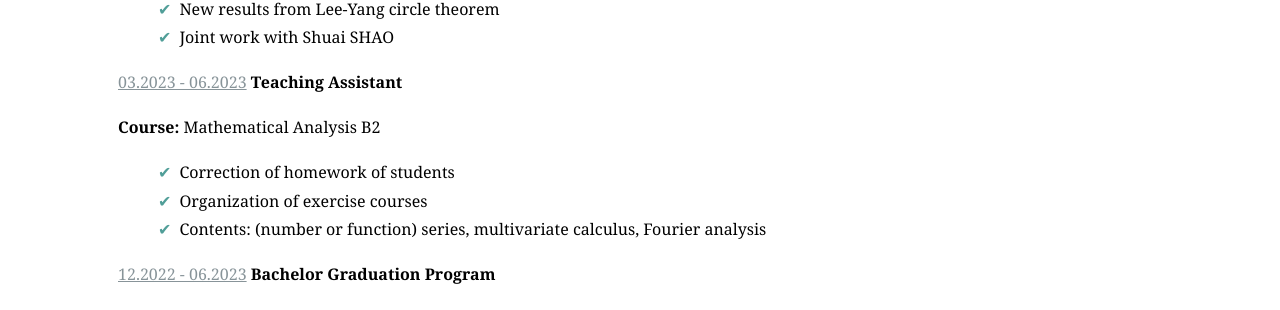
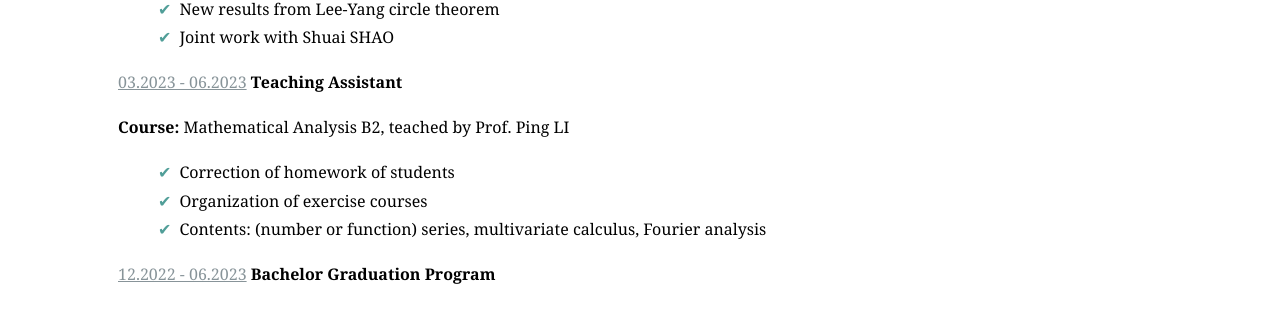
Before and after one commit to XiaoweiYEXavier/XiaoweiYEXavier.github.io, a Jekyll site: the page CV/index.html, which Jekyll copies as it is, in a window 1280 px wide. Shown: the part 1436-1746 px from the top of the page. Built offline with Jekyll 4.4.1, drawn with Linux system fonts in a browser that asks for light colours; nearby versions of some CDN libraries; some web fonts are replaced.

Commit message:
Update index.html

```diff
--- a/CV/index.html
+++ b/CV/index.html
@@ -83,9 +83,9 @@
           <span>03.2023 - 06.2023</span> <strong>Teaching Assistant</strong><br>
         </div>
         <div>
-          <p><strong>Course:</strong> Mathematical Analysis B2
+          <p><strong>Course:</strong> Mathematical Analysis B2, teached by Prof. Ping LI
           <ul class="job-description">
-            <li>Correction of homework of students</li>
+            <li><a href=""></a>Correction of homework of students</li>
             <li>Organization of exercise courses</li>
             <li>Contents: (number or function) series, multivariate calculus, Fourier analysis</li>
           </ul>
```
